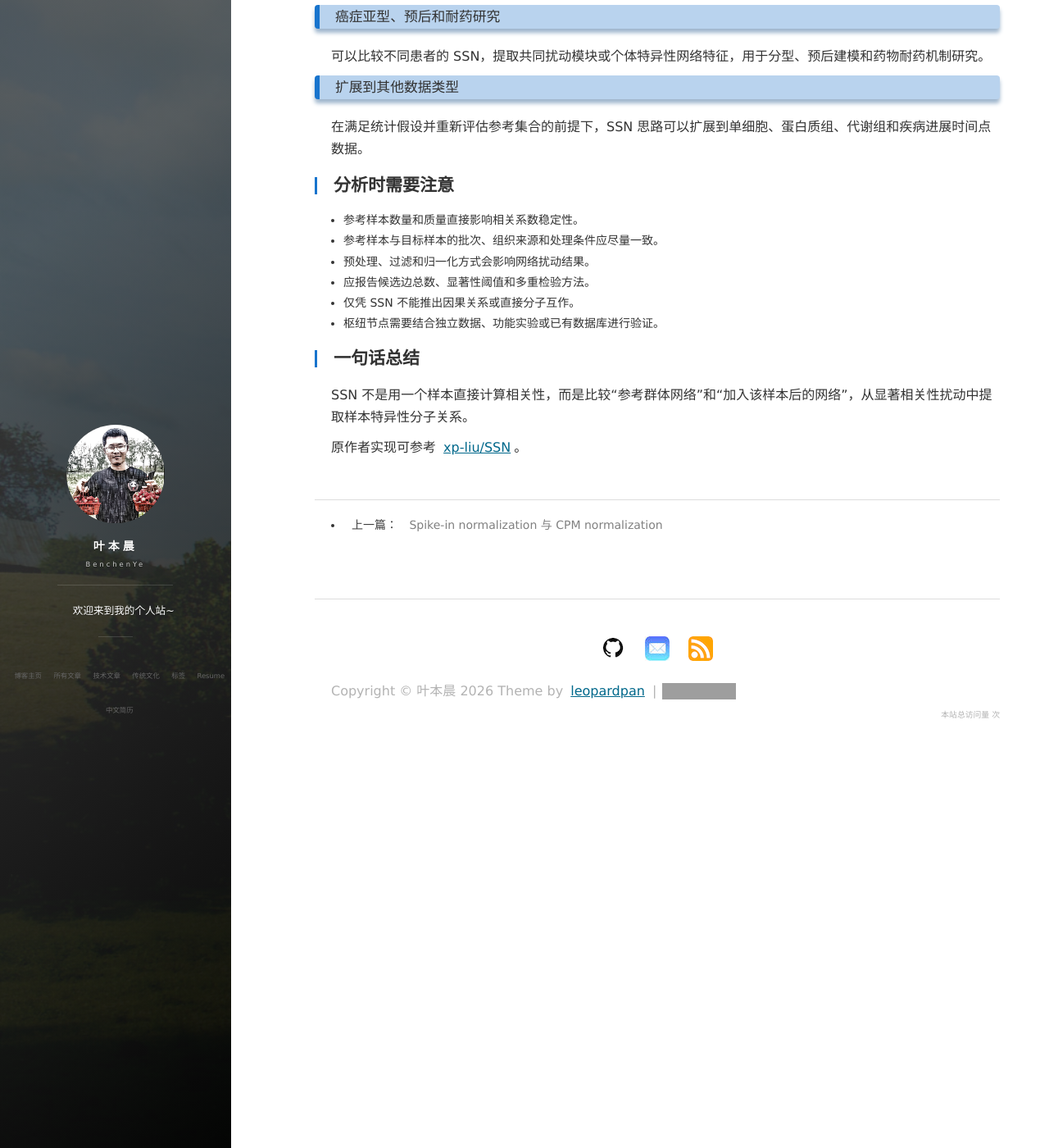
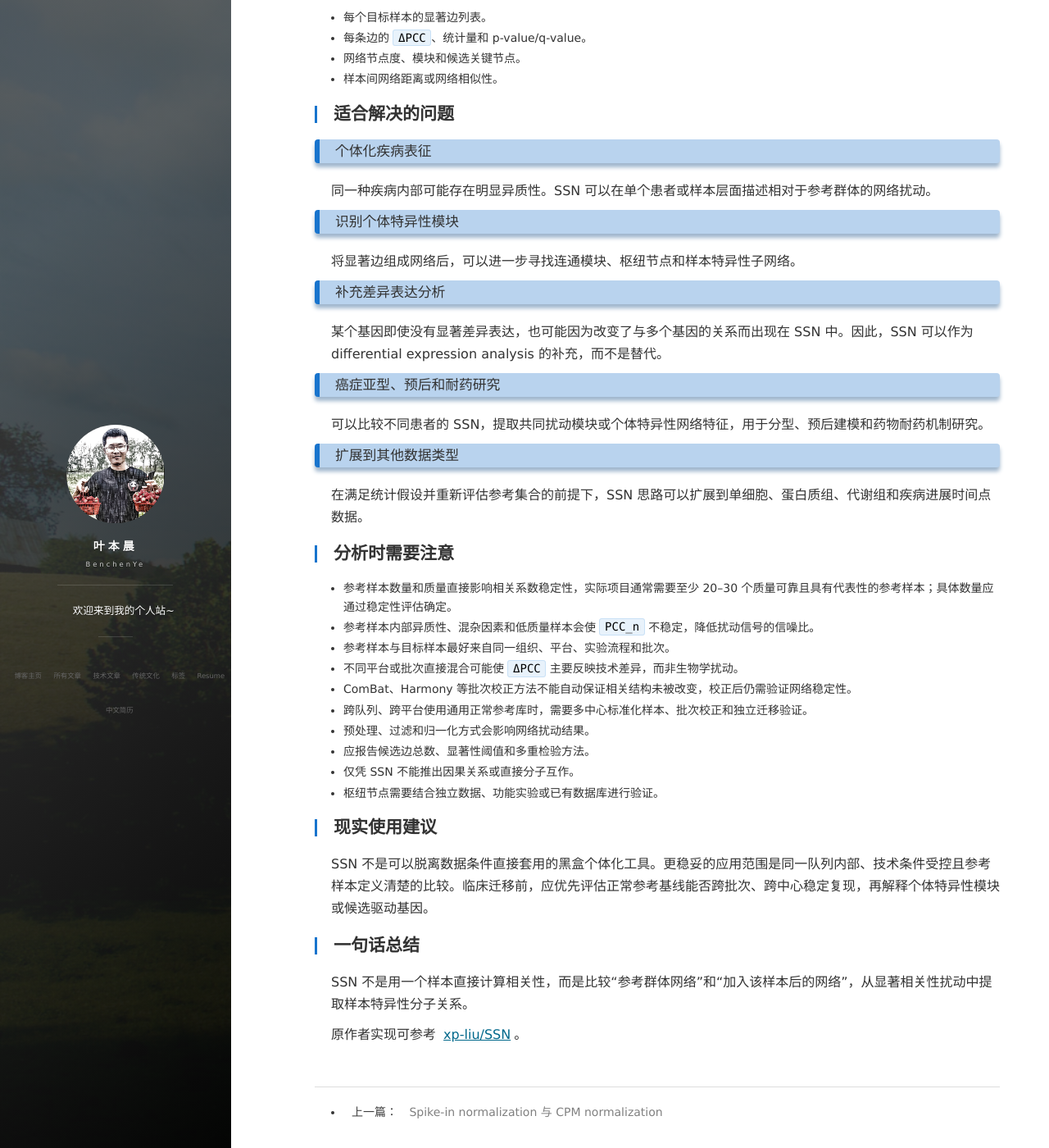
Before and after one commit to bencheye/bencheye.github.io, a Jekyll site: the page built from _posts/2026-09-08-样本特异性网络-SSN.md, in a window 1280 px wide and 1400 px high, scrolled down 2574 px. Shown: the whole window at 82% size. Built offline with Jekyll 4.4.1, drawn with Linux system fonts in a browser that asks for light colours; nearby versions of some CDN libraries; comment, search, counter and statistics services are not loaded; some of the changed text lies outside the part shown; grey boxes are pictures that could not be loaded.

Commit message:
Expand SSN principles and practical limitations

```diff
--- a/_posts/2026-09-08-样本特异性网络-SSN.md
+++ b/_posts/2026-09-08-样本特异性网络-SSN.md
@@ -11,6 +11,21 @@ tags: [技术, 多组学, 网络分析, SSN, 个体化分析]
 样本特异性网络（Sample-Specific Network，SSN）由 Liu 等人在 2016 年发表于 *Nucleic Acids Research*，用于从单个样本的表达数据中构建个体特异性分子网络。
 
 传统共表达网络需要一组样本估计基因间相关性，因此不能直接描述某一个样本。SSN 的核心思路是：先用参考样本建立基准网络，再观察加入目标样本后每条边的相关性是否发生显著扰动。
+
+## 第一性原理与本质
+
+一个样本只有一个表达值，不能独立定义两个基因之间的相关性。相关性描述的是多个观测值之间的协同变化，因此 SSN 并不是直接从单个样本计算网络，而是借助参考群体的统计结构，通过扰动来定位该样本的网络贡献。
+
+其逻辑可以概括为：
+
+1. 参考样本建立基准相关结构。
+2. 加入目标样本后重新估计相关结构。
+3. 将两次估计的差异归因于被加入的样本。
+4. 对这种差异进行显著性检验，保留被目标样本显著扰动的边。
+
+因此，SSN 输出的不是完整的功能网络，而是一个差分扰动网络。边表示“相对于参考群体，目标样本使某种分子关联异常增强或减弱”，不等同于直接物理互作或因果关系。
+
+这也是 SSN 能够补充差异表达分析的原因：它关注的是关系的扰动，而不只是表达量的高低。高度数节点和显著模块可以作为候选扰动中心，但仍需结合独立队列、功能实验或其他数据库验证。
 
 ## 核心流程
 
@@ -98,12 +113,20 @@ SSN 根据相关系数扰动的统计分布计算边的显著性，常见结果
 
 ## 分析时需要注意
 
-- 参考样本数量和质量直接影响相关系数稳定性。
-- 参考样本与目标样本的批次、组织来源和处理条件应尽量一致。
+- 参考样本数量和质量直接影响相关系数稳定性，实际项目通常需要至少 20–30 个质量可靠且具有代表性的参考样本；具体数量应通过稳定性评估确定。
+- 参考样本内部异质性、混杂因素和低质量样本会使 `PCC_n` 不稳定，降低扰动信号的信噪比。
+- 参考样本与目标样本最好来自同一组织、平台、实验流程和批次。
+- 不同平台或批次直接混合可能使 `ΔPCC` 主要反映技术差异，而非生物学扰动。
+- ComBat、Harmony 等批次校正方法不能自动保证相关结构未被改变，校正后仍需验证网络稳定性。
+- 跨队列、跨平台使用通用正常参考库时，需要多中心标准化样本、批次校正和独立迁移验证。
 - 预处理、过滤和归一化方式会影响网络扰动结果。
 - 应报告候选边总数、显著性阈值和多重检验方法。
 - 仅凭 SSN 不能推出因果关系或直接分子互作。
 - 枢纽节点需要结合独立数据、功能实验或已有数据库进行验证。
+
+## 现实使用建议
+
+SSN 不是可以脱离数据条件直接套用的黑盒个体化工具。更稳妥的应用范围是同一队列内部、技术条件受控且参考样本定义清楚的比较。临床迁移前，应优先评估正常参考基线能否跨批次、跨中心稳定复现，再解释个体特异性模块或候选驱动基因。
 
 ## 一句话总结
 
```
